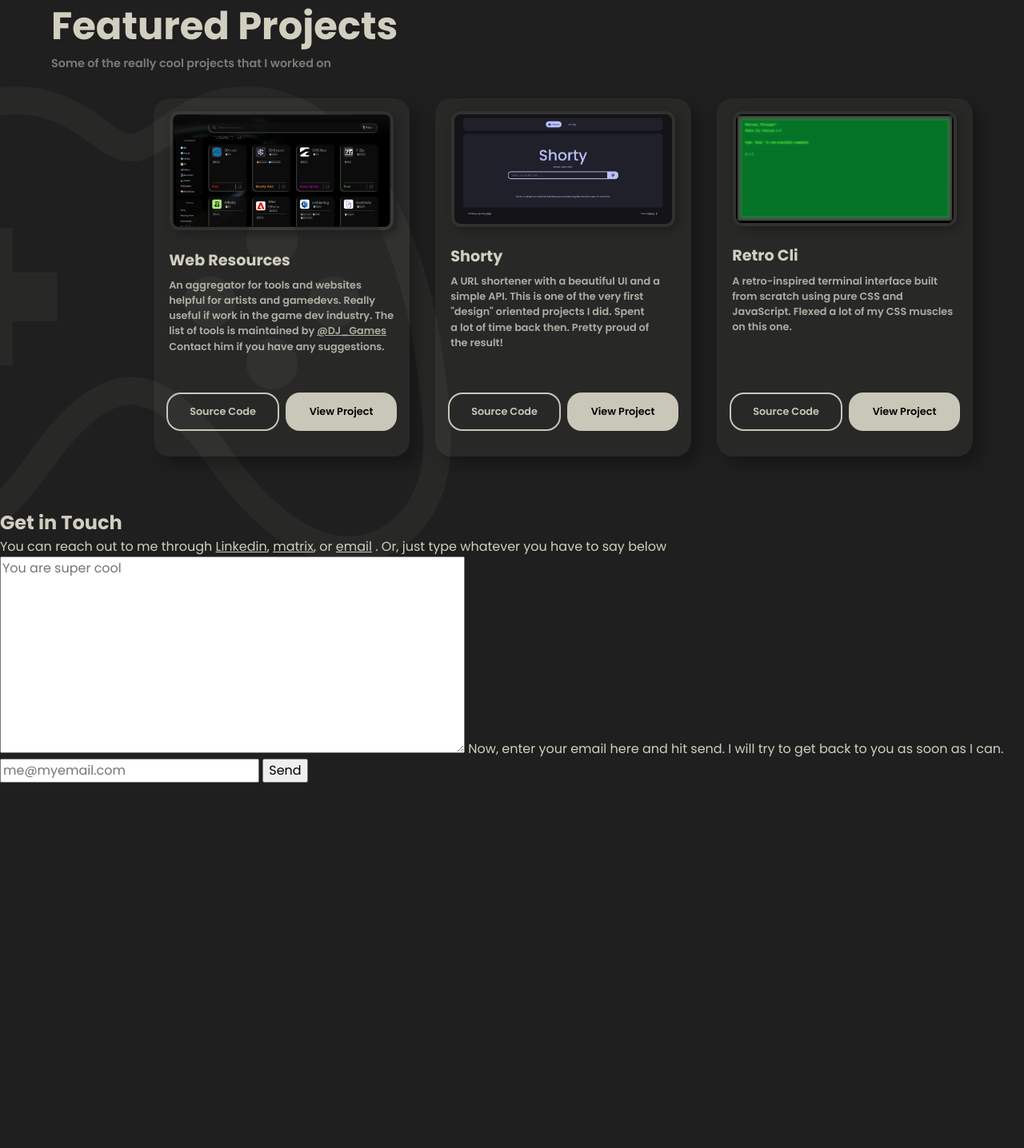
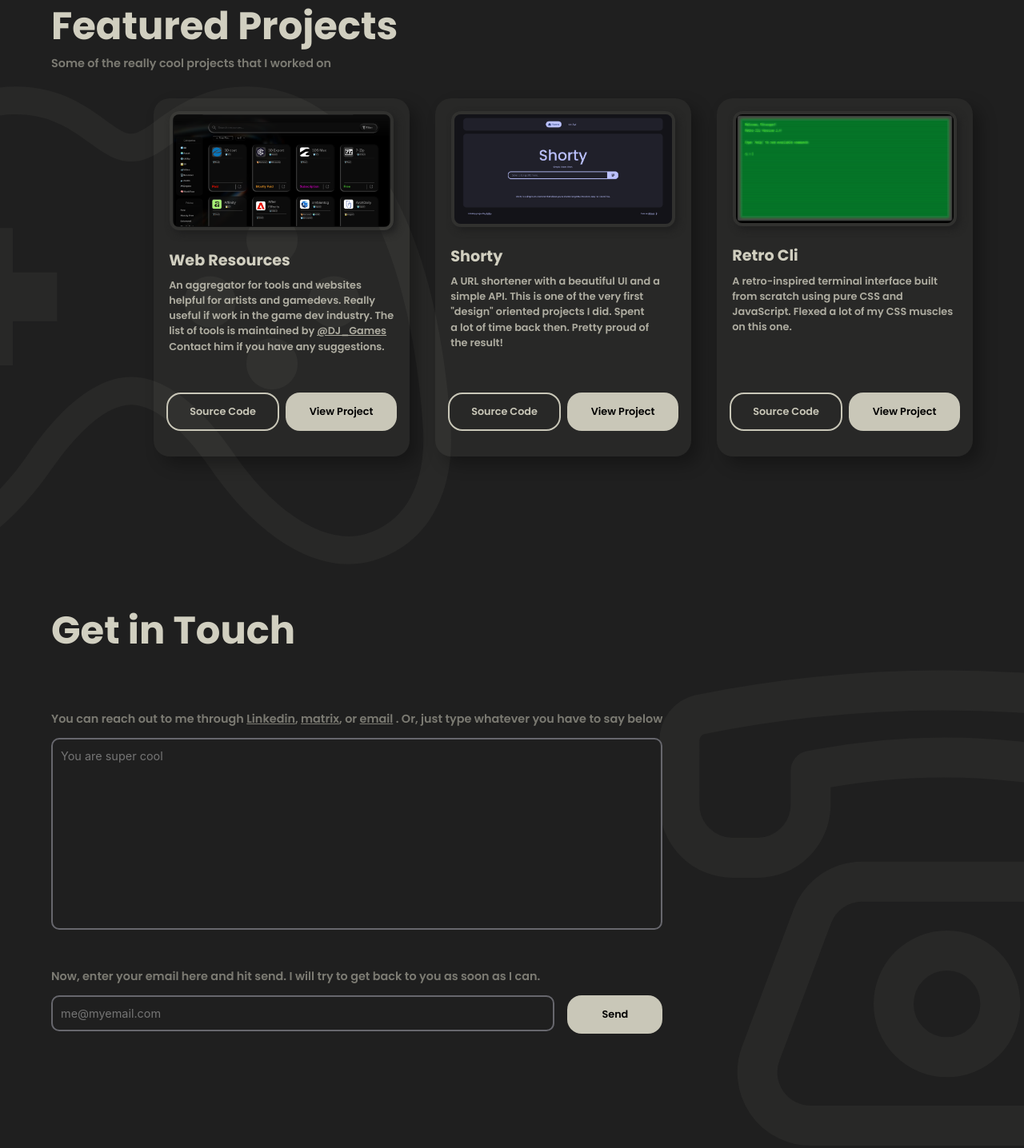
Before and after one commit to JoseBritto/JoseBritto.github.io, a PHP site: page / in a window 1280 px wide. Shown: the part 1764-3200 px from the top of the page at 80% size. Run offline with PHP 8.4, Linux system fonts and the light colour scheme.

Commit message:
add contact section (no js yet)

```diff
--- a/assets/css/contact.css
+++ b/assets/css/contact.css
@@ -1,3 +1,136 @@
 #contact {
+    display: flex;
+    flex-direction: column;
+    align-items: center;
+    justify-content: center;
+    position: relative;
+    overflow: clip;
 
+    .container{
+        display: flex;
+        flex-direction: column;
+        align-items: flex-start;
+        justify-content: center;
+        width: 90%;
+        margin-top: 6rem;
+    }
+
+    .title{
+        align-self: flex-start;
+    }
+
+    .title p, label {
+        text-align: left;
+        font-size: 0.9rem;
+        font-weight: 600;
+        color: rgb(209 207 192 / 0.52);
+    }
+
+    .title h2 {
+        text-align: left;
+        font-size: 3rem;
+    }
+
+    .decal{
+        position: absolute;
+        z-index: -1;
+        right: -300px;
+        top: 100px;
+    }
+
+
+    form{
+        margin-top: 4rem;
+        font-size: 0.95em;
+        max-width: 70vw;
+        display: flex;
+        flex-direction: column;
+    }
+
+     form textarea{
+        font-size: 0.95em;
+        outline: none;
+        border: 2px solid #67676d;
+        border-radius: 10px;
+        padding: 10px;
+        color: #D1CFC0;
+        background-color: rgb(31 31 31 / 0.61);
+        font-family: 'Inter', sans-serif;
+        margin-bottom: 48px;
+        margin-top: 12px;
+        resize: none;
+    }
+
+    form input[type="email"]{
+        font-size: 0.95em;
+        outline: none;
+        border: 2px solid #67676d;
+        border-radius: 10px;
+        padding: 10px;
+        color: #D1CFC0;
+        background-color: #1F1F1F;
+        font-family: 'Inter', sans-serif;
+        margin-bottom: 24px;
+        margin-top: 12px;
+        display: inline-block;
+        width: 80%;
+        margin-right: 0;
+    }
+
+    .email-submit{
+        display: flex;
+        flex-direction: row;
+        align-items: center;
+        justify-content: stretch;
+        gap: 1rem;
+
+        input {
+            flex: 85;
+        }
+        button{
+            flex: 15;
+            width: 100%;
+            height: 3rem;
+            border: none;
+            background: var(--primary);
+            border-radius: 18px;
+            font-size: 0.8rem;
+            font-weight: 600;
+            transition: all 0.1s ease-in-out;
+            margin-top: -10px;
+        }
+        button:hover, button:active{
+            border-radius: 14px;
+            cursor: pointer;
+            opacity: 1;
+            font-size: 0.9rem;
+        }
+    }
+
+    a{
+        all: unset;
+        text-decoration: underline;
+    }
+
+    a:hover{
+        cursor: pointer;
+    }
+
+    a:focus{
+        color: white;
+        outline: 1px solid #67676d;
+    }
+
+    #contact-success-msg{
+        text-align: center;
+        width: 90%;
+        margin: 5px auto 0;
+    }
+
+    #contact-error-msg{
+        margin-bottom: 50px;
+        margin-right: auto;
+        margin-left: auto;
+        color: #fe5186;
+    }
 }
--- a/index.html
+++ b/index.html
@@ -182,6 +182,11 @@
     </section>
 
     <section class="contact" id="contact">
+
+        <div class="decal decal1">
+            <img src="assets/img/contact-phone-2-svgrepo-com.svg" alt="" loading="lazy">
+        </div>
+        <div class="container">
             <div class="title">
                 <h2>Get in Touch </h2>
             </div>
@@ -189,13 +194,14 @@
                 <label for="message-input">You can reach out to me through <a href="https://www.linkedin.com/in/josebrittosaaji">Linkedin</a>, <a href="https://matrix.to/#/@josebritto:matrix.org">matrix</a>, or <a href="mailto:jose@britto.tech">email</a> . Or, just type whatever you have to say below </label>
                 <textarea placeholder="You are super cool" id="message-input" name="message-input" cols="40" rows="10" required></textarea>
                 <label for="email-input">Now, enter your email here and hit send. I will try to get back to you as soon as I can.</label>
-            <div style="width: 100%">
+                <div class="email-submit">
                     <input placeholder="me@myemail.com" name="email-input" type="email" id="email-input" required>
                     <button id="contact-submit" type="submit">Send <i class="lab la-telegram-plane"></i></button>
                 </div>
                 <p style="visibility: hidden" id="contact-success-msg">Thanks, Got your message. I'll get back to you as soon as I can.</p>
                 <p style="visibility: hidden" id="contact-error-msg">An error occurred!</p>
             </form>
+        </div>
     </section>
 
 </body>
```
Also changed, not shown: assets/img/contact-phone-2-svgrepo-com.svg (added). Lines whose indentation alone changed are shown as unchanged.
